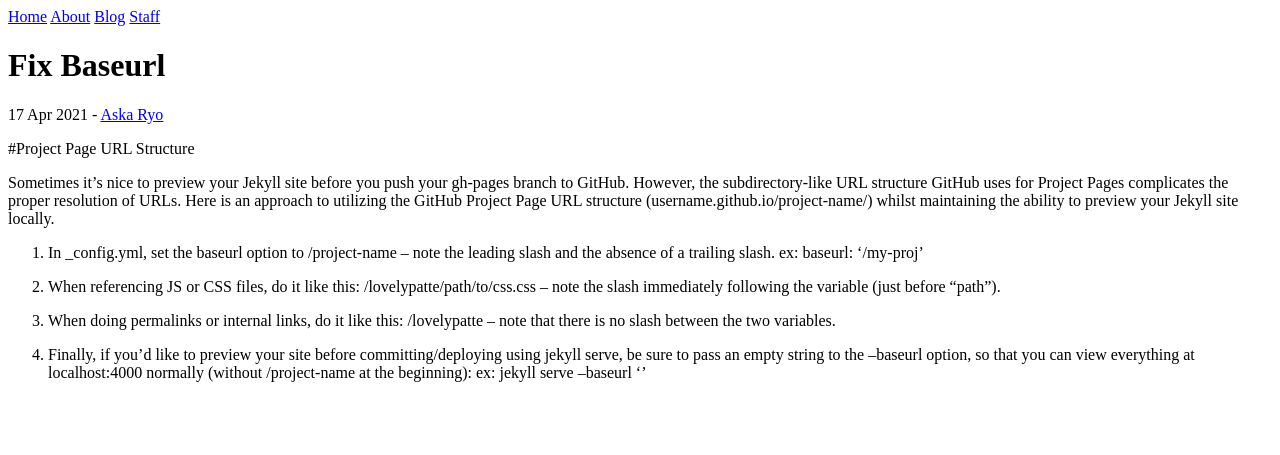
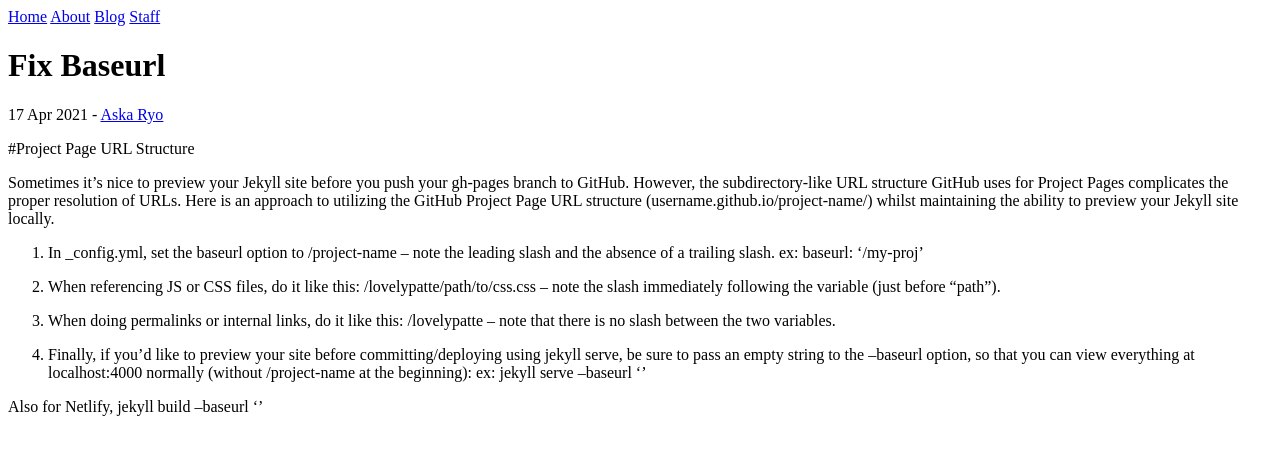
Before and after one commit to planetaska/lovelypatte, a Jekyll site: the page built from _posts/2021-04-17-fix-baseurl.md, in a window 1280 px wide. Shown: the top 455 px of the page. Built offline with Jekyll 4.4.1, drawn with Linux system fonts in a browser that asks for light colours.

Commit message:
Update for netlify

```diff
--- a/_posts/2021-04-17-fix-baseurl.md
+++ b/_posts/2021-04-17-fix-baseurl.md
@@ -13,3 +13,5 @@ Sometimes it’s nice to preview your Jekyll site before you push your gh-pages
 3. When doing permalinks or internal links, do it like this: {{ site.baseurl }}{{ post.url }} – note that there is no slash between the two variables.
 
 4. Finally, if you'd like to preview your site before committing/deploying using jekyll serve, be sure to pass an empty string to the --baseurl option, so that you can view everything at localhost:4000 normally (without /project-name at the beginning): ex: jekyll serve --baseurl ''
+
+Also for Netlify, jekyll build --baseurl ''
```
